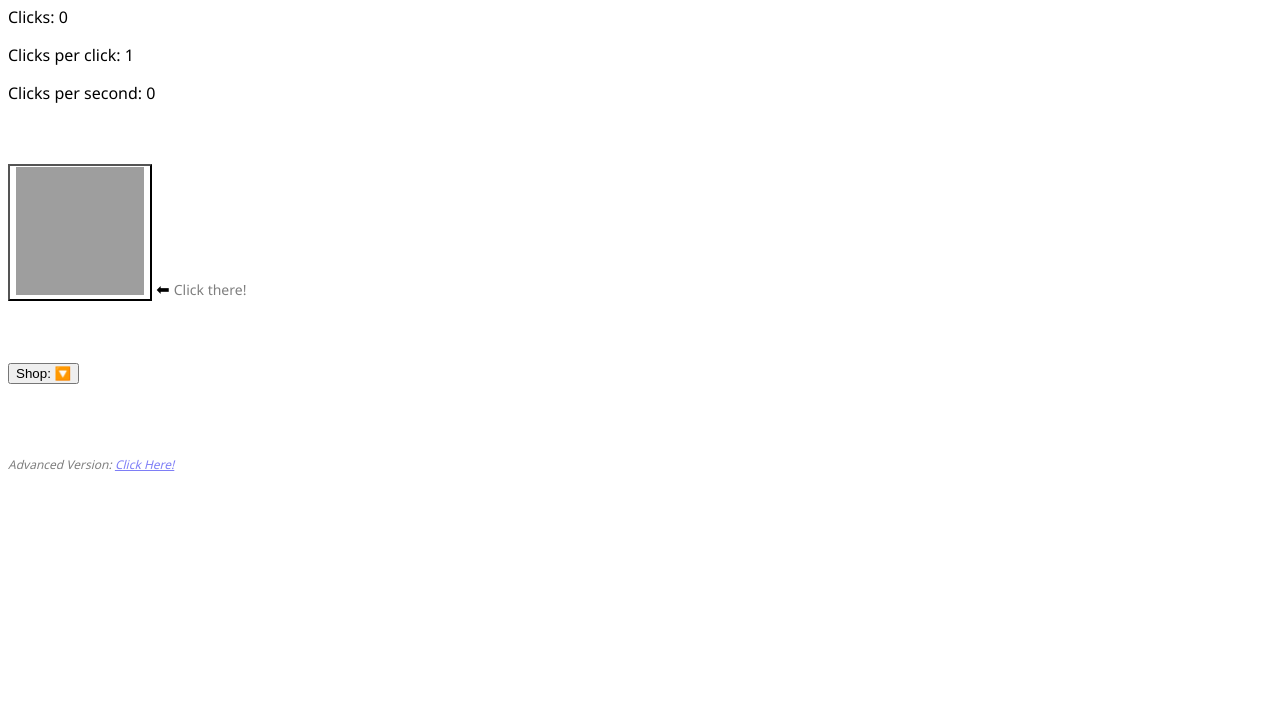
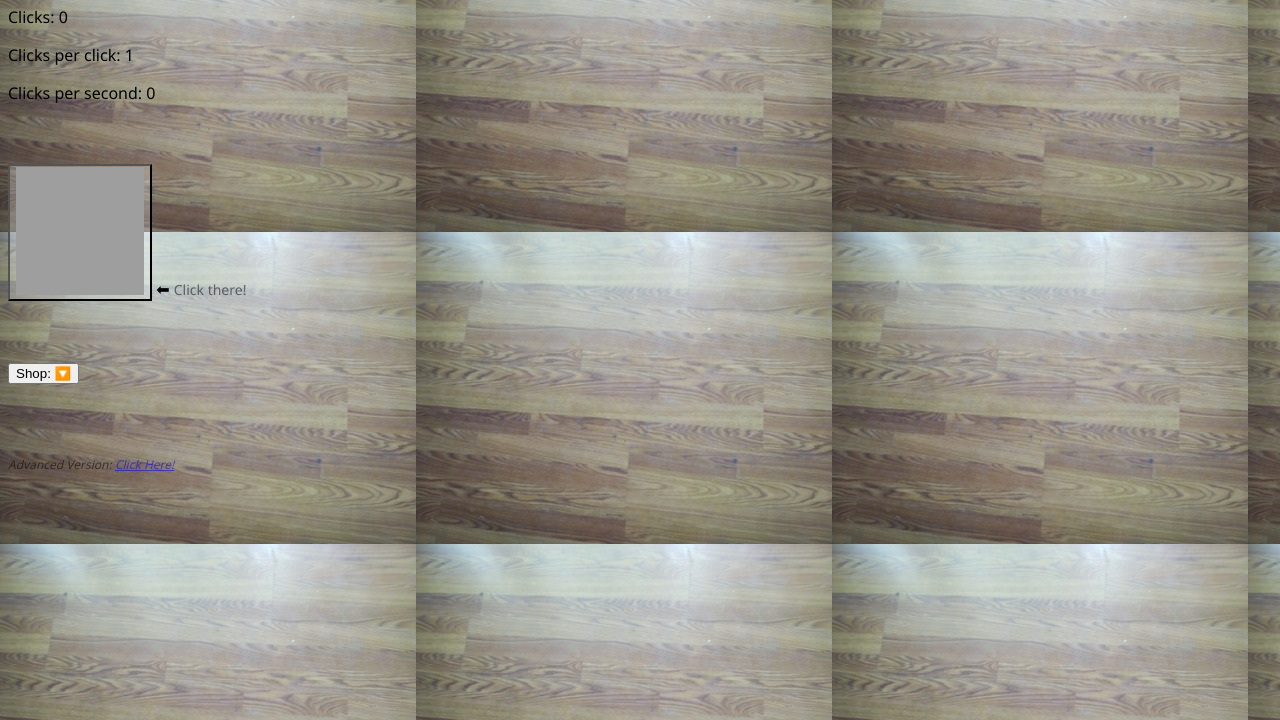
Before and after one commit to a78345/html5clicker, a plain HTML site: page index.html in a window 1280 px wide. Shown: the part 80-800 px from the top of the page. Drawn offline with Linux system fonts and the light colour scheme; grey boxes are pictures that could not be loaded.

Commit message:
Update index.html
Add bg image (true)

```diff
--- a/index.html
+++ b/index.html
@@ -6,7 +6,7 @@
 <link rel="shortcut icon" type="image/x-icon" href="https://www.iconarchive.com/download/i95840/iconsmind/outline/Cursor.ico">
 <link rel="stylesheet" type="text/css" href="https://fonts.googleapis.com/css2?family=Noto+Sans">
 </head>
-<body style="font-family:'Noto Sans',sans-serif,Calibri,Arial;-webkit-user-select: none;ms-user-select:none;user-select:none;"><h1 id="visTitle">Clicker!</h1><p>Clicks: <span id="clicks">0</span></p>
+<body style="background-image: url('./IMG_20250629_140320.jpg');font-family:'Noto Sans',sans-serif,Calibri,Arial;-webkit-user-select: none;ms-user-select:none;user-select:none;"><h1 id="visTitle">Clicker!</h1><p>Clicks: <span id="clicks">0</span></p>
 <p>Clicks per click: <span id="cps">1</span></p>
 <p style="cursor: progress;">Clicks per second: <span id="cpcs">0</span></p>
 <script type="text/javascript">var clicky = document.getElementById("clicks");var cpsy=document.getElementById("cps");var cpcsy=document.getElementById("cpcs");var cpss=1;var cpcss=0;var clickk = 0;var excpc = 0;</script>
```
